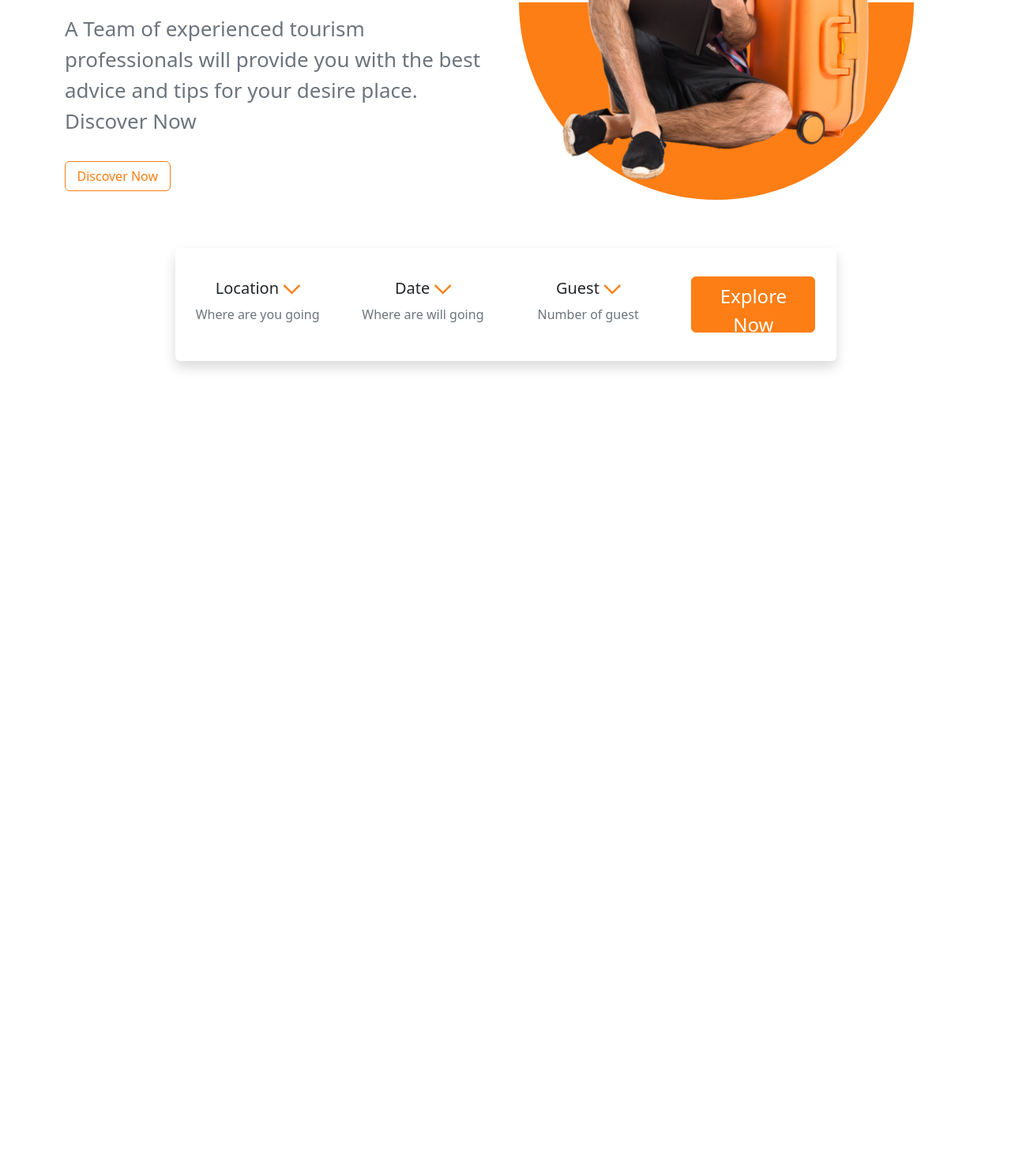
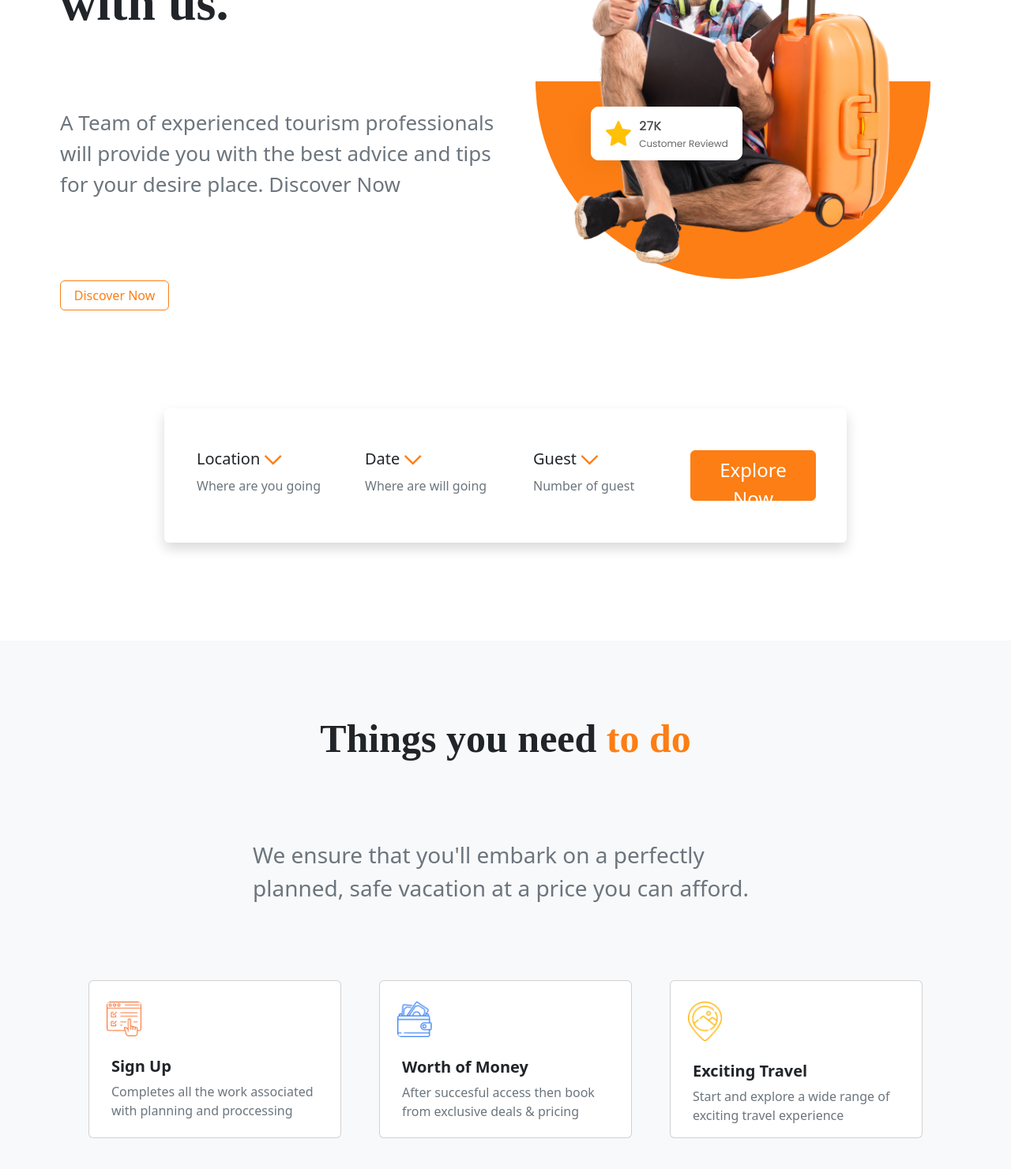
Before and after one commit to Getial/trabook, a website: page index.html in a window 1280 px wide. Shown: the part 396-1876 px from the top of the page at 79% size. Before the commit the page ends 877 px from the top, so only its background shows below. Drawn offline with Linux system fonts and the light colour scheme; a web font is replaced by a local one.

Commit message:
second section 95%

```diff
--- a/index.html
+++ b/index.html
@@ -7,10 +7,13 @@
   <title>Document</title>
   <link rel="stylesheet" href="./scss/custom.css">
   <link rel="stylesheet" href="./scss/perzonalizedCSS.css">
+  <link rel="preconnect" href="https://fonts.googleapis.com">
+  <link rel="preconnect" href="https://fonts.gstatic.com" crossorigin>
+  <link href="https://fonts.googleapis.com/css2?family=Volkhov:wght@400;700&display=swap" rel="stylesheet">
   <!-- <link href="https://cdn.jsdelivr.net/npm/bootstrap@5.3.0-alpha3/dist/css/bootstrap.min.css" rel="stylesheet" integrity="sha384-KK94CHFLLe+nY2dmCWGMq91rCGa5gtU4mk92HdvYe+M/SXH301p5ILy+dN9+nJOZ" crossorigin="anonymous"> -->
 </head>
-<body class="container-md" style="height: 100vh;">
-  <header class="row d-flex justify-content-between" style="height: 7em">
+<body class="conatiner-md d-flex flex-column align-items-center">
+  <header class="row d-flex justify-content-between w-100 pe-3" style="height: 7em">
     <div class="col-4 d-flex align-items-center" style="height: 100%">
       <img style="height: 24px;" src="./assets/Logo.png" alt="">
     </div>
@@ -28,8 +31,8 @@
       <button type="button" class="btn btn-danger text-white">Sign Up</button>
     </div>
   </header>
-  <section class="hero conatiner-lg d-flex flex-column">
-    <div class="row h-75 w-100">
+  <section class="hero d-flex flex-column justify-content-between align-items-center mb-5">
+    <div class="row h-75 w-100 mt-5">
       <div class="col-6 d-flex flex-column justify-content-between py-5">
         <h1 class="title-hero fw-bold">
           Get started your exciting <span class="text-danger">journey</span> with us.
@@ -45,24 +48,55 @@
         <div class="elipse position-absolute top-50 start-50 translate-middle-x"></div>
         <img class="img-fluid w-75 position-absolute top-50 start-50 translate-middle" src="./assets/hero.png" alt="">
         <img class="w-100 ms-5 mt-5" src="./assets/aviones.png" alt="">
+        <img class="img-fluid position-absolute top-50" src="./assets/27k.png" alt="">
+        <img class="img-fluid position-absolute top-0" src="./assets/best-tour-awards.png" alt="">
+        <img class="img-fluid position-absolute start-50 translate-middle-y" src="./assets/explore.png" alt="">
       </div>
     </div>
-    <div class="h-25 w-100 d-flex align-items-center justify-content-center" style="width: 70%;">
-      <div class="nav w-75 h-75 rounded shadow">
-        <div class="col-3 nav-item d-flex flex-column align-items-center justify-content-center">
+    <div class="row h-25 w-100 mt-5 d-flex align-items-center justify-content-center" style="width: 70%;">
+      <div class="nav search-nav w-75 h-75 rounded shadow d-flex justify-content-center align-items-center">
+        <button class="btn col-3 nav-item d-flex flex-column justify-content-center">
           <h5>Location <span class="text-danger fw-bolder fs-3">⌵</span></h5>
           <p class="fs-6 text-secondary">Where are you going</p>
-        </div>
-        <div class="col-3 nav-item d-flex flex-column align-items-center justify-content-center">
+        </button>
+        <button class="btn col-3 nav-item d-flex flex-column justify-content-center">
           <h5>Date <span class="text-danger fw-bolder fs-3">⌵</span></h5>
           <p class="fs-6 text-secondary">Where are will going</p>
-        </div>
-        <div class="col-3 nav-item d-flex flex-column align-items-center justify-content-center">
+        </button>
+        <button class="btn col-3 nav-item d-flex flex-column justify-content-center">
           <h5>Guest <span class="text-danger fw-bolder fs-3">⌵</span></h5>
           <p class="fs-6 text-secondary">Number of guest</p>
+        </button>
+        <div class="col-3 nav-item h-50 d-flex flex-column justify-content-center align-items-center">
+          <button class="btn btn-danger text-white w-75 h-75 fs-4">Explore Now</button>
         </div>
-        <div class="col-3 nav-item d-flex flex-column align-items-center justify-content-center">
-          <button class="btn btn-danger text-white w-75 h-50 fs-4">Explore Now</button>
+      </div>
+    </div>
+  </section>
+  <section class="second-section mt-5 bg-light d-flex flex-column align-items-center justify-content-center">
+    <h2 class="my-5 fw-bolder w-75 text-center">Things you need <span class="text-danger">to do</span></h2>
+    <p class="my-5 w-50 fs-3 text-secondary">We ensure that you'll embark on a perfectly planned, safe vacation at a price you can afford. </p>
+    <div class="row w-100 my-5 d-flex justify-content-center">
+      <div class="col-3 card bg-white rounded pt-3 position-relative">
+        <!-- <img src="./assets/line1.png" class="position-absolute w-100 z-0" alt=""> -->
+        <img src="./assets/Group 3.png" class="card-img card-img-top" alt="...">
+        <div class="card-body">
+          <h5 class="card-title fw-bold">Sign Up</h5>
+          <p class="card-text text-secondary fs-6">Completes all the work associated with planning and proccessing</p>
+        </div>
+      </div>
+      <div class="col-3 card mx-5 bg-white rounded pt-3">
+        <img src="./assets/Group 2.png" class="card-img card-img-top" alt="...">
+        <div class="card-body">
+          <h5 class="card-title fw-bold">Worth of Money</h5>
+          <p class="card-text text-secondary fs-6">After succesful access then book from exclusive deals & pricing</p>
+        </div>
+      </div>
+      <div class="col-3 card bg-white rounded pt-3">
+        <img src="./assets/Group 1.png" class="card-img card-img-top" alt="...">
+        <div class="card-body">
+          <h5 class="card-title fw-bold">Exciting Travel</h5>
+          <p class="card-text text-secondary fs-6">Start and explore a wide range of exciting travel experience</p>
         </div>
       </div>
     </div>
--- a/scss/perzonalizedCSS.css
+++ b/scss/perzonalizedCSS.css
@@ -1,7 +1,9 @@
 .hero {
-  height: 765px;
+  width: 90%;
+  height: 999px;
 }
 .title-hero {
+  font-family: 'Volkhov', serif;
   font-size: 64px;
 }
 .hero p {
@@ -14,10 +16,25 @@
   background: #fd7e14;
   border-radius: 0 0 500px 500px;
 }
+.search-nav > button {
+  padding-left: 40px;
+}
+.second-section {
+  width: 100%;
+  height: 724px;
+}
+.second-section h2 {
+  font-family: 'Volkhov', serif;
+  font-size: 50px;
+}
+.card-img {
+  width: 15%;
+  margin: 10px
+}
 
 @media screen and ( max-width:1024px ){
   .hero {
-    height: 700px;
+    height: 750px;
   }
   .title-hero {
     font-size: 56px;
@@ -29,6 +46,13 @@
     width: 400px;
     height: 200px;
     border-radius: 0 0 400px 400px;
+  }
+  .search-nav > button {
+    padding-left: 5px;
+  }
+  .card-img {
+    width: 20%;
+    margin: 10px
   }
 }
 
```
Also changed, not shown: assets/27k.png (added), assets/best-tour-awards.png (added), assets/explore.png (added), assets/line1.png (added).
